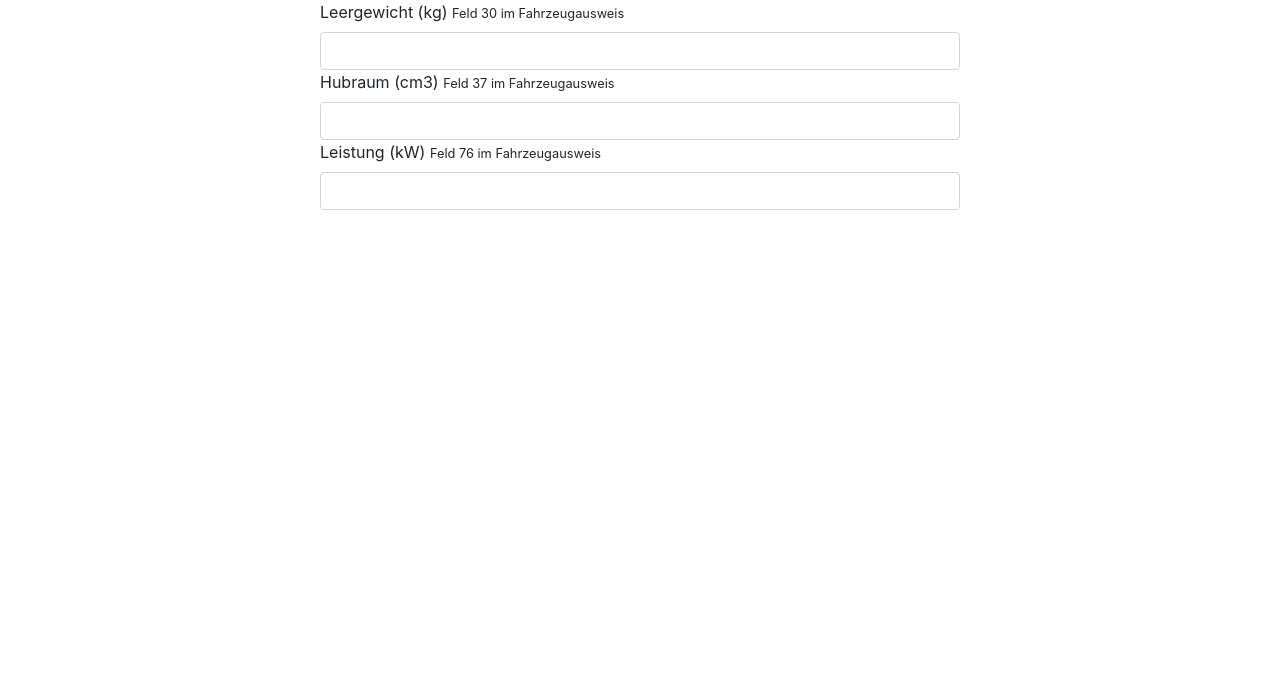
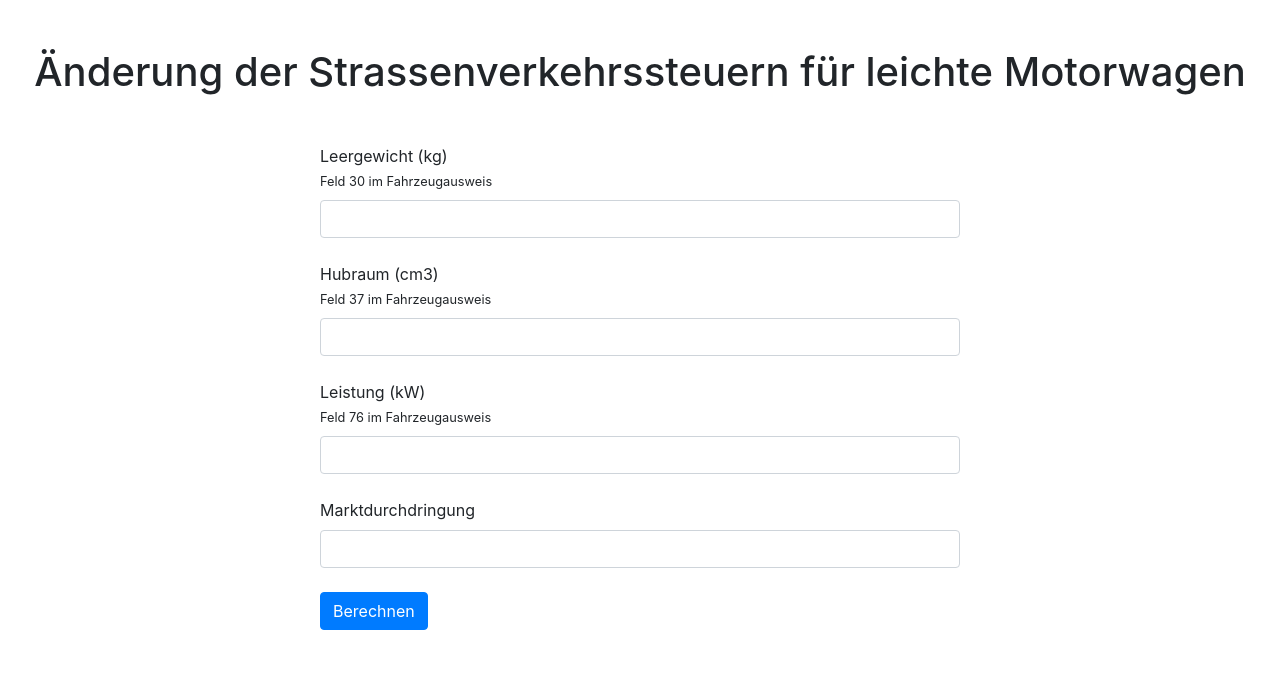
Before and after one commit to FabioTavernini/strassenverkehrssteuerrechner, a plain HTML site: page index.html in a window 1280 px wide. Drawn offline with nearby package versions, Linux system fonts and the light colour scheme.

Commit message:
added margins and select field

```diff
--- a/index.html
+++ b/index.html
@@ -42,20 +42,34 @@
 
 <body>
 
+    <div class="text-center mt-5" id="title">
+        <h1>Änderung der Strassenverkehrssteuern für leichte Motorwagen</h1>
+    </div>
 
-    <form class="d-flex flex-column align-items-center">
+
+    <form class="d-flex flex-column align-items-center mt-5">
 
         <div class="form-group w-50">
 
-            <label for="leergewicht">Leergewicht (kg) <small>Feld 30 im Fahrzeugausweis</small></label>
-            <input class="form-control" type="text" name="leergewicht">
+            <label for="leergewicht">Leergewicht (kg) <small><br>Feld 30 im Fahrzeugausweis</small></label>
+            <input class="form-control mb-4" type="number" name="leergewicht">
 
-            <label for="hubraum">Hubraum (cm3) <small>Feld 37 im Fahrzeugausweis</small></label>
-            <input class="form-control" type="text" name="hubraum">
+            <label for="hubraum">Hubraum (cm3) <small><br>Feld 37 im Fahrzeugausweis</small></label>
+            <input class="form-control mb-4" type="number" name="hubraum">
 
-            <label for="hubraum">Leistung (kW) <small>Feld 76 im Fahrzeugausweis</small></label>
-            <input class="form-control" type="text" name="hubraum">
+            <label for="hubraum">Leistung (kW) <small><br>Feld 76 im Fahrzeugausweis</small></label>
+            <input class="form-control mb-4" type="number" name="hubraum">
 
+
+            <label for="marktdurchdringung">Marktdurchdringung </label>
+
+            <select class="form-control" name="marktdurchdringung">
+
+            </select>
+
+
+
+            <button class="mt-4 btn btn-primary text-right-custom" onclick="">Berechnen</button>
 
         </div>
 
```
